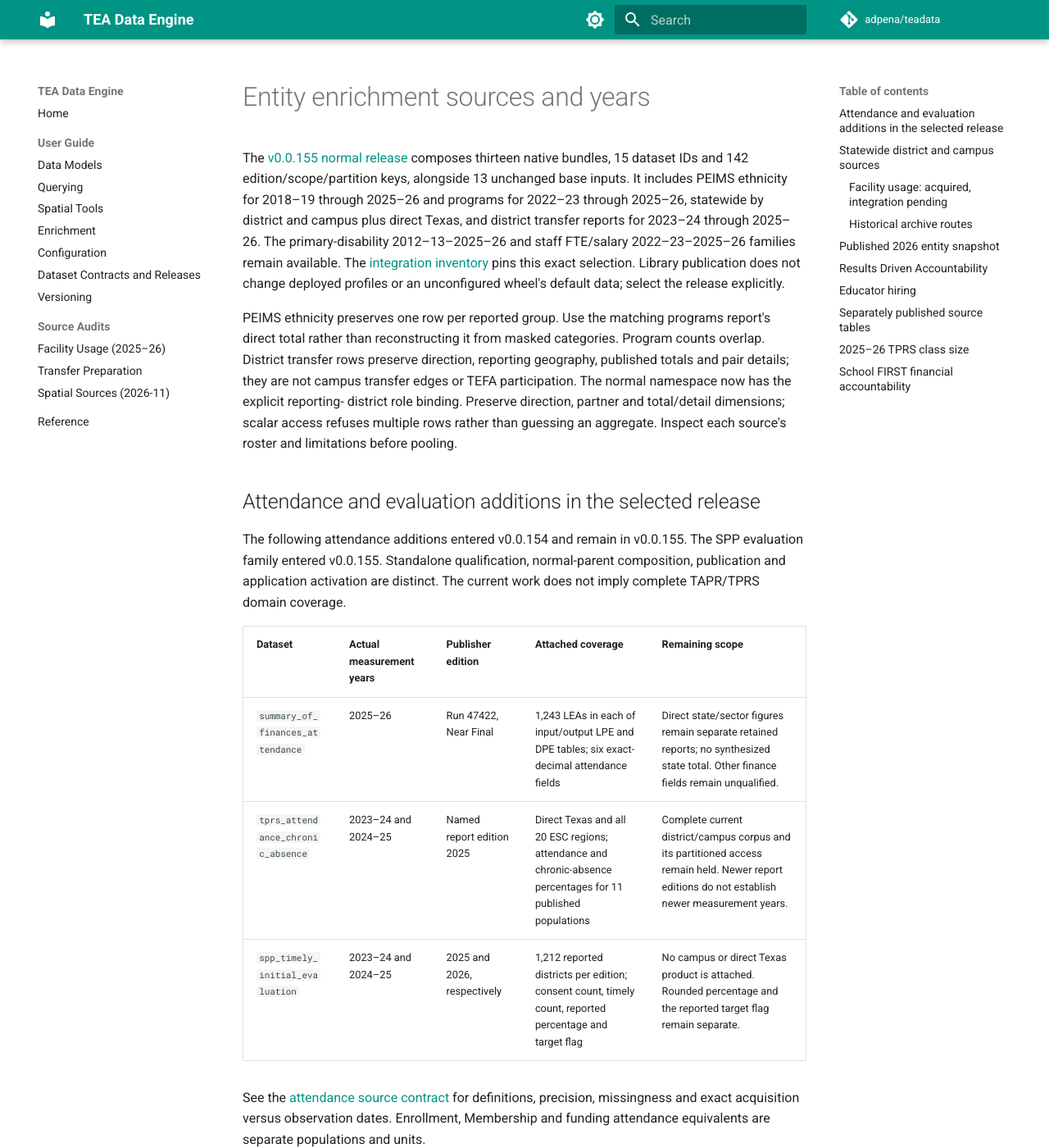
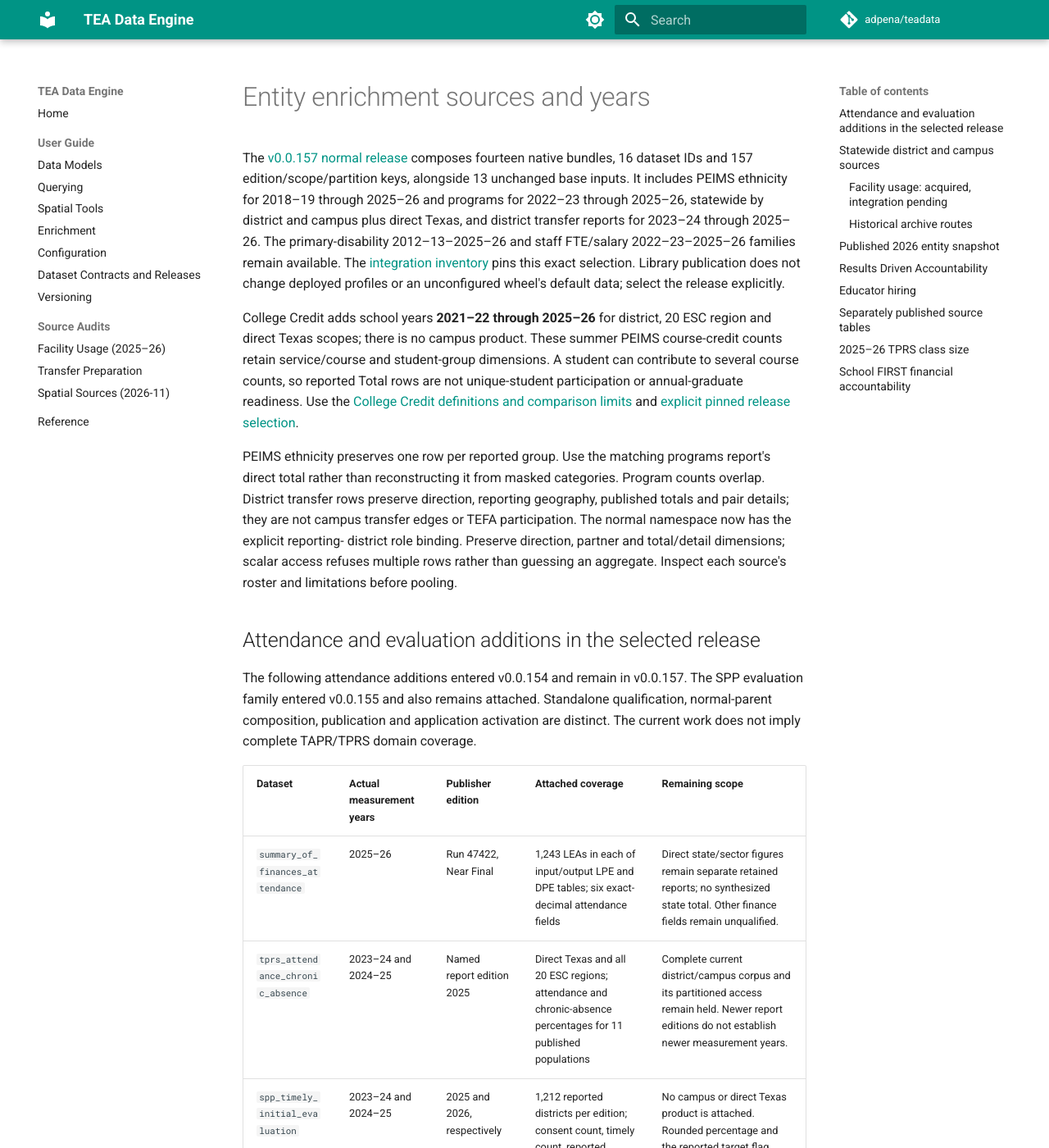
Before and after one commit to adpena/teadata, an MkDocs documentation site: the page built from docs/source-coverage.md, in a window 1280 px wide and 1400 px high. Shown: the whole window at 82% size. Built offline with MkDocs 1.6.1 and Material for MkDocs 9.7.7, drawn with Linux system fonts in a browser that asks for light colours; comment, search, counter and statistics services are not loaded; some of the changed text lies outside the part shown.

Commit message:
Refresh normal release coverage documentation

```diff
--- a/docs/source-coverage.md
+++ b/docs/source-coverage.md
@@ -1,15 +1,23 @@
 # Entity enrichment sources and years
 
-The [v0.0.155 normal release](https://github.com/adpena/teadata/releases/tag/v0.0.155)
-composes thirteen native bundles, 15 dataset IDs and 142 edition/scope/partition keys,
+The [v0.0.157 normal release](https://github.com/adpena/teadata/releases/tag/v0.0.157)
+composes fourteen native bundles, 16 dataset IDs and 157 edition/scope/partition keys,
 alongside 13 unchanged base inputs. It includes PEIMS ethnicity for
 2018–19 through 2025–26 and programs for 2022–23 through 2025–26,
 statewide by district and campus plus direct Texas, and
 district transfer reports for 2023–24 through 2025–26. The primary-disability
 2012–13–2025–26 and staff FTE/salary 2022–23–2025–26 families remain available.
-The [integration inventory](source-integration-status-0.0.155.json) pins this exact
+The [integration inventory](source-integration-status-0.0.157.json) pins this exact
 selection. Library publication does not change deployed profiles or an
 unconfigured wheel's default data; select the release explicitly.
+
+College Credit adds school years **2021–22 through 2025–26** for district,
+20 ESC region and direct Texas scopes; there is no campus product. These summer
+PEIMS course-credit counts retain service/course and student-group dimensions.
+A student can contribute to several course counts, so reported Total rows are
+not unique-student participation or annual-graduate readiness. Use the
+[College Credit definitions and comparison limits](peims-sources.md#peims-college-credit)
+and [explicit pinned release selection](data-releases.md#normal-release-00157-select-the-data-explicitly).
 
 PEIMS ethnicity preserves one row per reported group. Use the matching programs
 report's direct total rather than reconstructing it from masked categories.
@@ -22,9 +30,10 @@ Inspect each source's roster and limitations before pooling.
 
 ## Attendance and evaluation additions in the selected release
 
-The following attendance additions entered v0.0.154 and remain in v0.0.155.
-The SPP evaluation family entered v0.0.155. Standalone qualification,
-normal-parent composition, publication and application activation are distinct.
+The following attendance additions entered v0.0.154 and remain in v0.0.157.
+The SPP evaluation family entered v0.0.155 and also remains attached.
+Standalone qualification, normal-parent composition, publication and application
+activation are distinct.
 The current work does not imply complete TAPR/TPRS domain coverage.
 
 | Dataset | Actual measurement years | Publisher edition | Attached coverage | Remaining scope |
@@ -403,14 +413,21 @@ not establish that an older document describes every current field.
 
 ## Separately published source tables
 
-A native source release holds a verified table with its original row keys, source revision, and field definitions. You can query and export it directly through `DataRelease`. These tables are currently separate from the default entity enrichment build. See [published TAPR and TPRS supplements](data-releases.md#tapr-and-tprs-supplements) and [annual dropout](research-annual-dropout.md) for how to use them.
+A native source release holds a verified table with its original row keys,
+source revision and field definitions. You can query and export it directly
+through `DataRelease`. The selected v0.0.157 normal release attaches the families
+listed in its [integration inventory](source-integration-status.md#current-157-native-coverage)
+to the shared lazy entity namespaces; other standalone source tables remain
+separate. Standalone publication or installing the wheel does not select a
+normal release. See [published TAPR and TPRS supplements](data-releases.md#tapr-and-tprs-supplements)
+and [annual dropout](research-annual-dropout.md) for source-specific access.
 
 Annual dropout is available for school year 2024–25 across campus, district, county, region, and Texas. A campus or district can have several rows for the same school year, distinguished by grade span and calculation variant. Its published values are raw tokens.
 
-The reviewed [PEIMS primary-disability candidates](data-releases.md#peims-primary-disability-counts)
-cover districts and Texas for 2012–13 through 2025–26. Four historical editions
-include a separate same-year TEA district classification where the PEIMS
-report predates its charter column.
+The attached [PEIMS primary-disability sources](data-releases.md#peims-primary-disability-counts)
+cover districts and Texas for 2012–13 through 2025–26 in the selected normal
+release. Four historical editions include a separate same-year TEA district
+classification where the PEIMS report predates its charter column.
 
 The dated AskTED fall and spring download controls cover 2018–19 through 2025–26.
 The same publisher site separately lists Texas School Directory editions
@@ -534,5 +551,6 @@ through `--native-release` with its manifest SHA-256 and adjacent
 `provenance` store. It uses the same checks when that candidate is attached
 to an entity release. Verification replays the archived configuration,
 crosswalk, workbooks, roster pages, and newsroom controls against the
-physical and public Arrow tables. The admitted child is currently
-unpublished.
+physical and public Arrow tables. The child published in v0.0.146 is attached
+to the selected v0.0.157 normal release; the held non-university charter
+population remains excluded.
```
Also changed, not shown: other parts of docs/source-coverage.md (+5 -4 lines), docs/attendance-sources.md (+7 -7 lines), docs/educator-workforce-sources.md (+5 -0 lines), docs/enrichment.md (+3 -1 lines).
